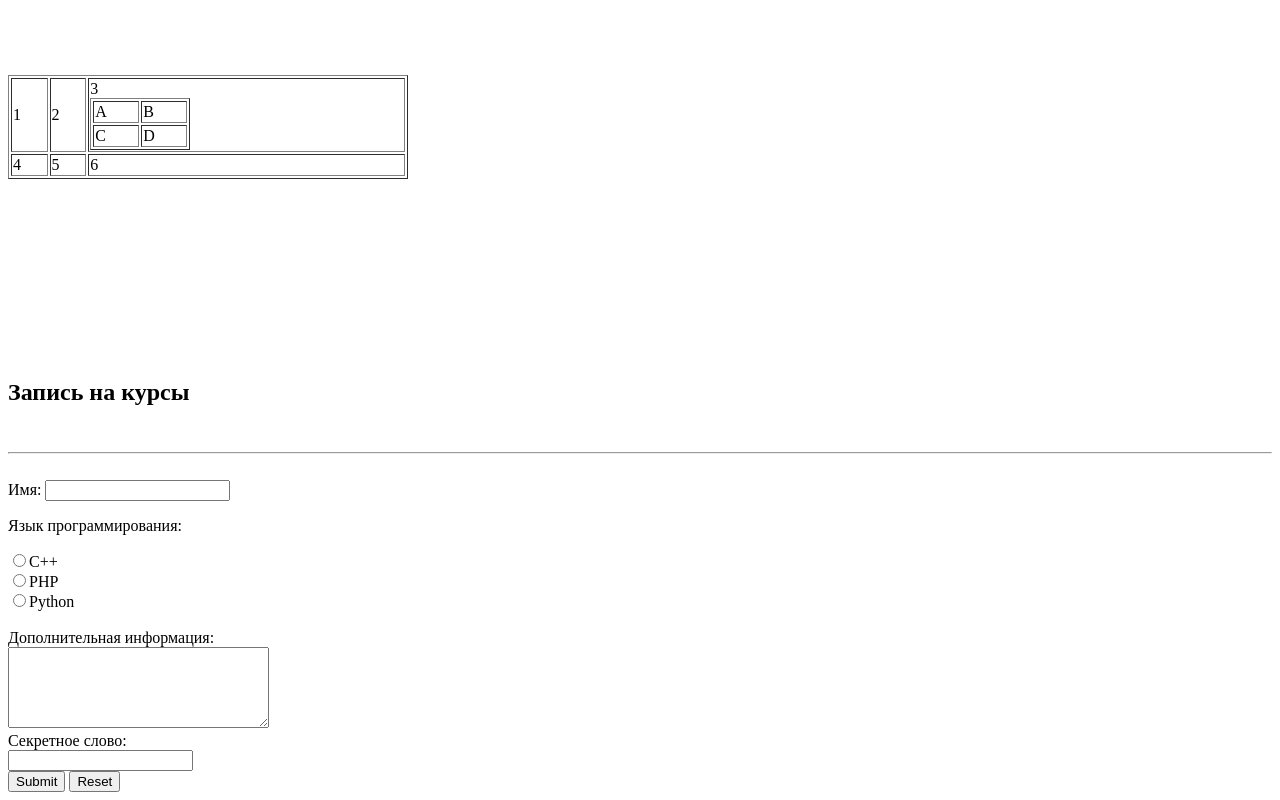
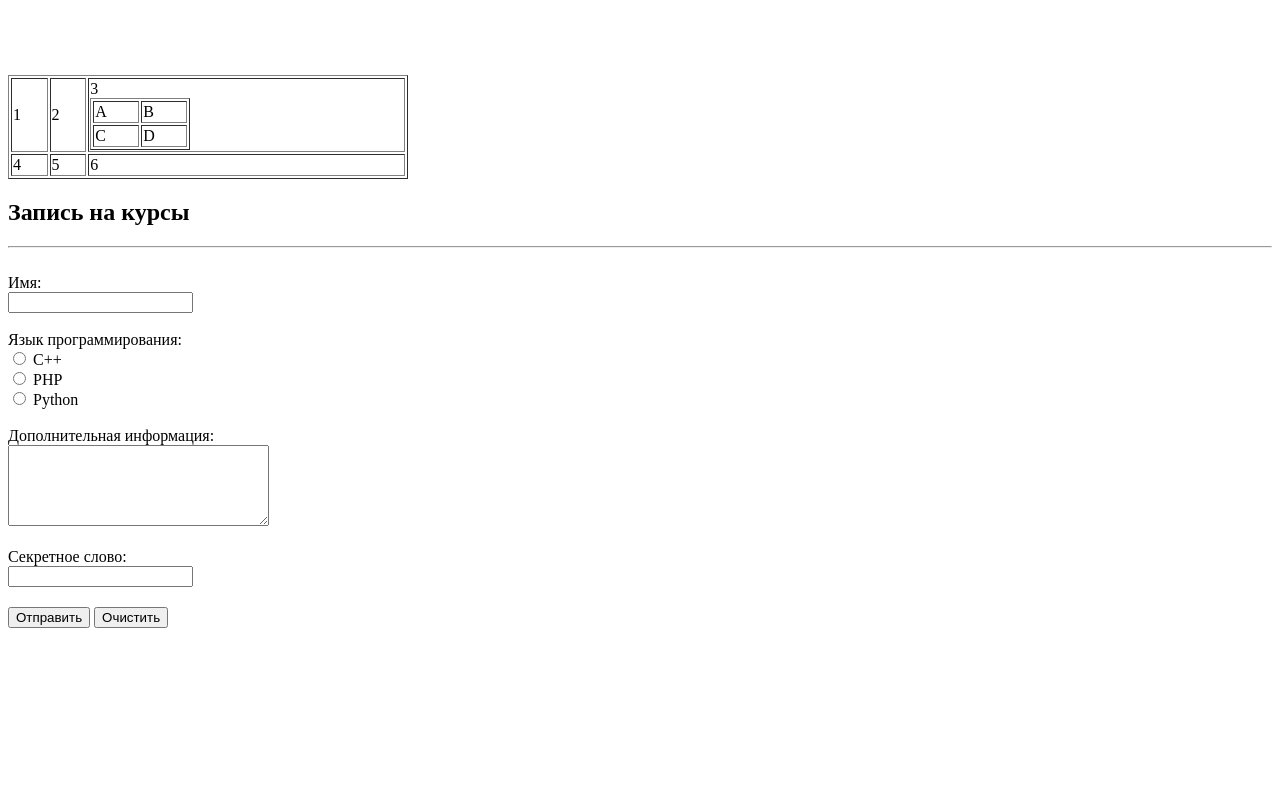
Before and after one commit to KiselevDim/edu, a plain HTML site: page index.html in a window 1280 px wide. Shown: the part 393-1193 px from the top of the page. After the commit the page ends 1029 px from the top, so only its background shows below. Drawn offline with Linux system fonts and the light colour scheme.

Commit message:
Доделать

```diff
--- a/css/main.css
+++ b/css/main.css
@@ -1,18 +1,17 @@
-.tab{
+.tab {
     width: 400px;
     margin-top: 150px;
 }
 
-
-.mtab{
+.minitab{
     width: 100px;
-}
-
-.f{
-    margin-top: 200px;
 }
 
 .area{
     width: 100px;
     height: 100px;
 }
+
+.margin_button{
+    margin-top: 20px;
+}
--- a/index.html
+++ b/index.html
@@ -17,8 +17,6 @@
     <li>и рис</li>
     <li>и соль</li>
 </ol>
-
-
 <br><br><br>
 
 <ul>
@@ -38,60 +36,55 @@
 </body>
 </html>
 
-
 <table border="1" class="tab">
     <tr>
         <td>1</td>
         <td>2</td>
         <td>3
-            <table border="1" class="mtab">
+            <table border="1" class="minitab">
                 <tr>
                     <td>A</td>
                     <td>B</td>
                 </tr>
-
-
                 <tr>
                     <td>C</td>
                     <td>D</td>
                 </tr>
             </table>
-
         </td>
     </tr>
-
-
     <tr>
         <td>4</td>
         <td>5</td>
         <td>6</td>
     </tr>
-
 </table>
 
-
-
-        <form action="index.html" class="f">
+<form action="index.html">
     <h2>Запись на курсы</h2>
-            <br>
     <hr>
     <br>
     <lable for="name">Имя:</lable>
-            <input type="text" id="name"><br>
-            <p>Язык программирования:</p>
-            <div><input type="radio" name="C++"><lable>C++</lable></div>
-            <div><input type="radio" name="PHP"><lable>PHP</lable></div>
-            <div><input type="radio" name="Python"><lable>Python</lable></div>
+    <br>
+    <input type="text" id="name"><br><br>
+    <span class="pad">Язык программирования:</span>
+    <div><input type="radio" name="C++">
+        <lable>C++</lable>
+    </div>
+    <div><input type="radio" name="PHP">
+        <lable>PHP</lable>
+    </div>
+    <div><input type="radio" name="Python">
+        <lable>Python</lable>
+    </div>
     <br>
 
     <span>Дополнительная информация:</span><br>
-            <textarea name="area" id="textarea" cols="30" rows="5"></textarea>
-            <br>
+    <textarea name="area" id="textarea" cols="30" rows="5"></textarea><br><br>
     <span>Секретное слово:</span><br>
-            <input type="password">
-            <br>
-            <div>
-                <input type="submit">
-                <input type="reset">
+    <input type="password"><br>
+    <div class="margin_button">
+        <input type="submit" value="Отправить">
+        <input type="reset" value="Очистить">
     </div>
 </form>
```
Lines whose indentation alone changed are shown as unchanged.
